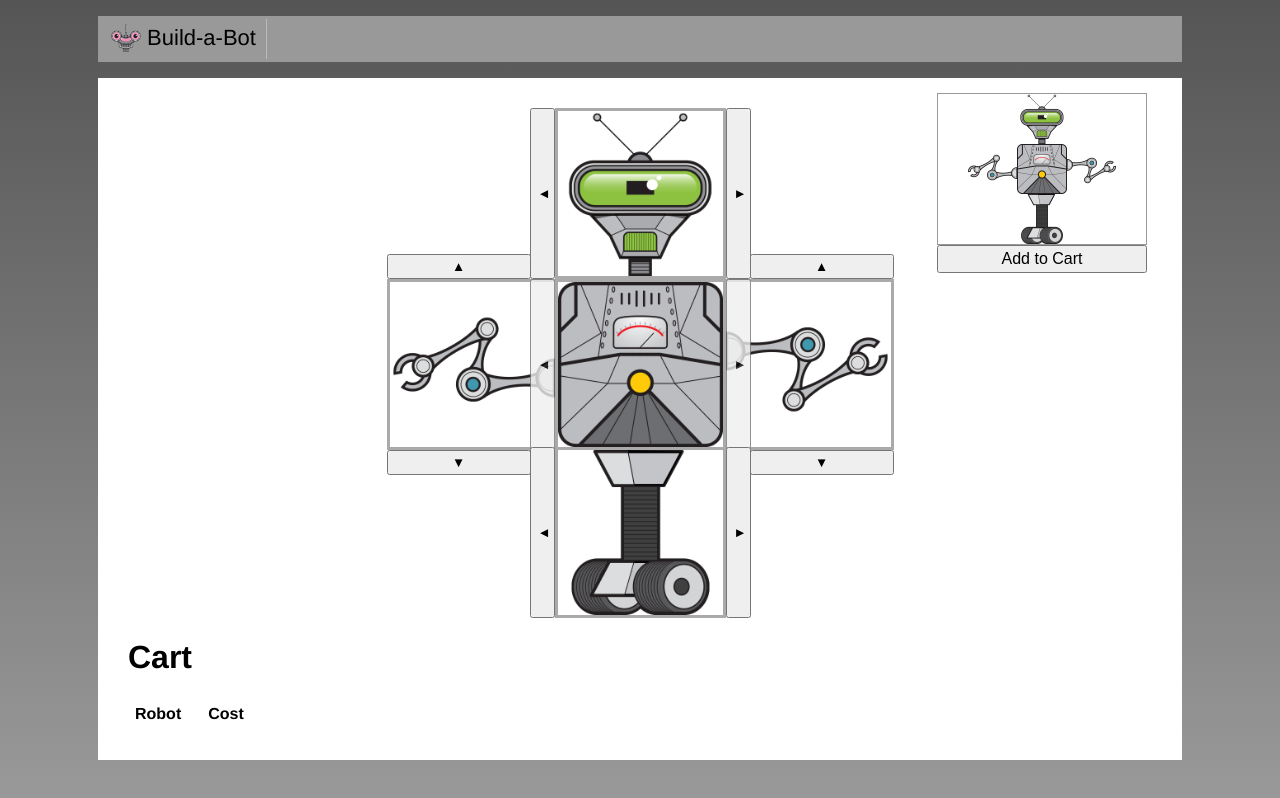
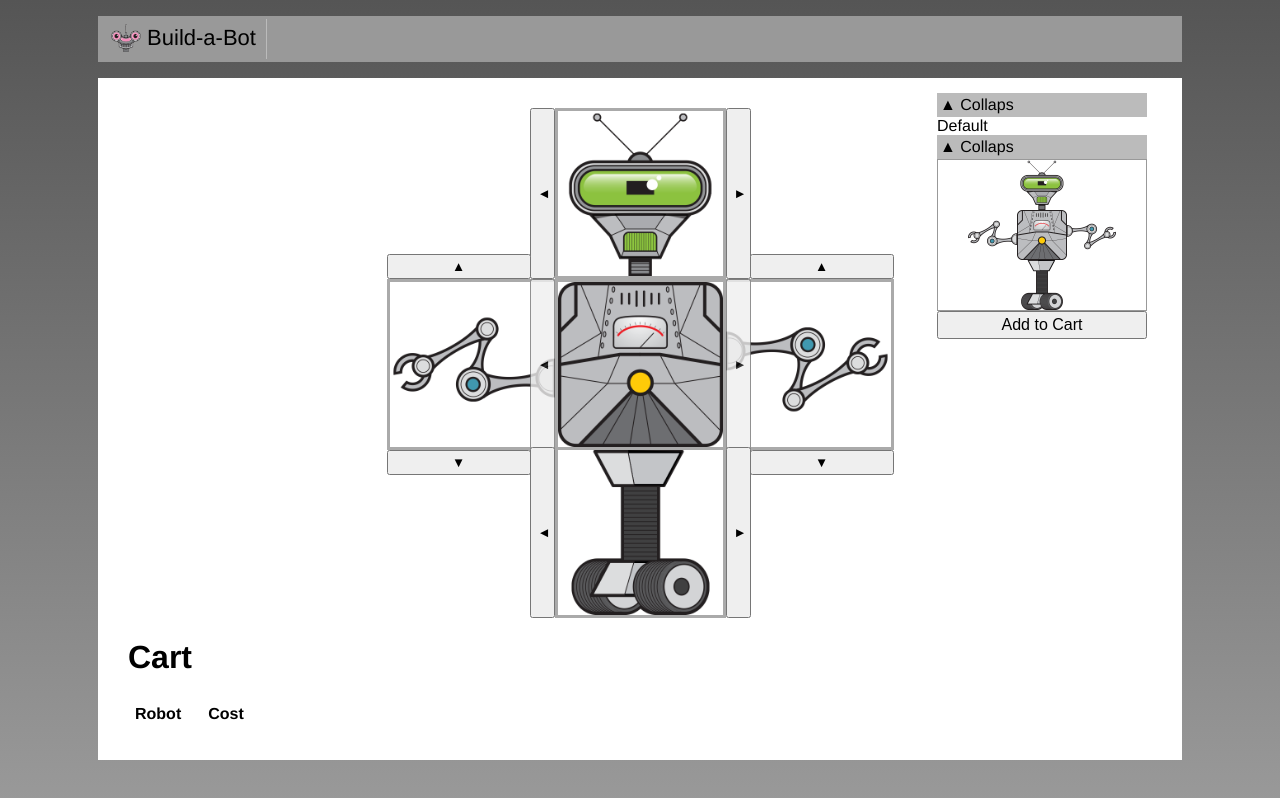
Before and after one commit to GregSCodEx/vue-build-a-bot, a Vue app: page / in a window 1280 px wide. Built offline with nearby package versions, Linux system fonts and the light colour scheme.

Commit message:
Module 3: content into a child

```diff
--- /dev/null
+++ b/src/shared/CollapsibleSection.vue
@@ -0,0 +1,28 @@
+<template>
+  <div>
+    <div class="header">
+      <span v-if="open" @click="open = !open">&#x25B2; Collaps</span>
+      <span v-if="!open" @click="open = !open">&#x25Bc; Expand</span>
+    </div>
+    <slot v-if="open">
+      <div>Default</div>
+    </slot>
+  </div>
+</template>
+
+<script>
+export default {
+  name: 'CollapsibleSection',
+  data() {
+    return { open: true };
+  },
+};
+</script>
+
+<style scoped>
+.header {
+  background-color: #bbbbbb;
+  padding: 3px;
+  cursor: pointer;
+}
+</style>
```
Also changed, not shown: src/build/RobotBuilder.vue.
